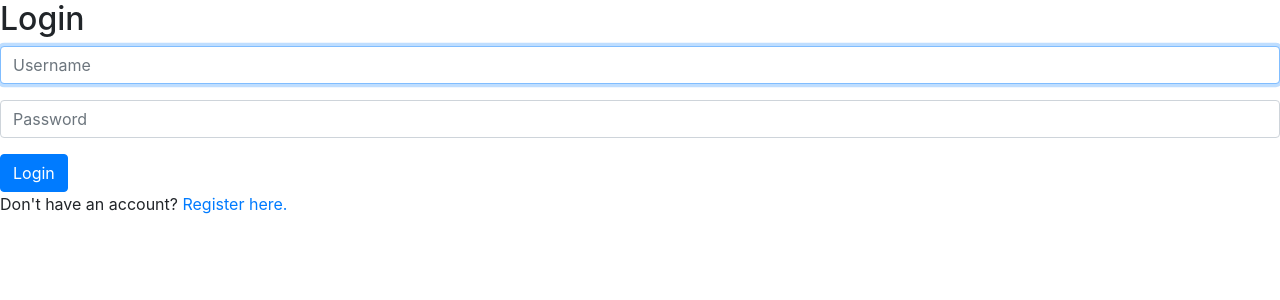
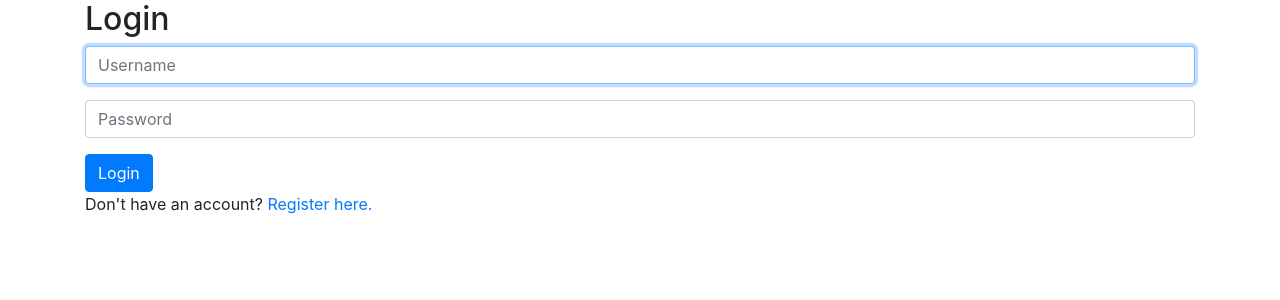
Before and after one commit to Saidkhusayn/SocialNetworkWeb, a Django app: page /login in a window 1280 px wide. Shown: the part 56-356 px from the top of the page. Run offline with Django 3.2, Linux system fonts and the light colour scheme; some libraries are stand-ins or nearby versions.

Commit message:
READme added

```diff
--- a/network/templates/network/login.html
+++ b/network/templates/network/login.html
@@ -1,7 +1,7 @@
 {% extends "network/layout.html" %}
 
 {% block body %}
-
+<div class='container'>
     <h2>Login</h2>
 
     {% if message %}
@@ -21,4 +21,5 @@
 
     Don't have an account? <a href="{% url 'register' %}">Register here.</a>
 
+</div>
 {% endblock %}
--- a/requirements.txt
+++ b/requirements.txt
@@ -6,7 +6,9 @@ charset-normalizer==3.4.0
 Django==5.0.7
 django-cors-headers==4.4.0
 idna==3.10
+psycopg2==2.9.10
 psycopg2-binary==2.9.9
+python-dotenv==1.0.1
 requests==2.32.3
 sqlparse==0.5.1
 urllib3==2.2.3
```
Also changed, not shown: 2 other files.
